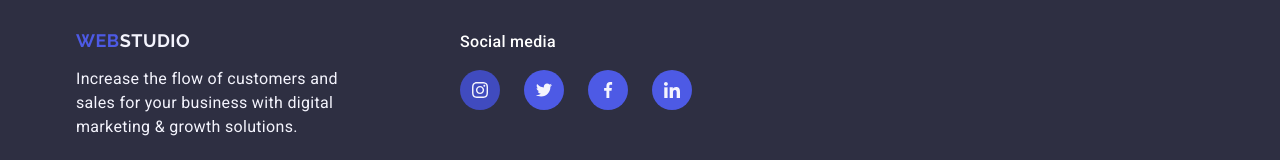
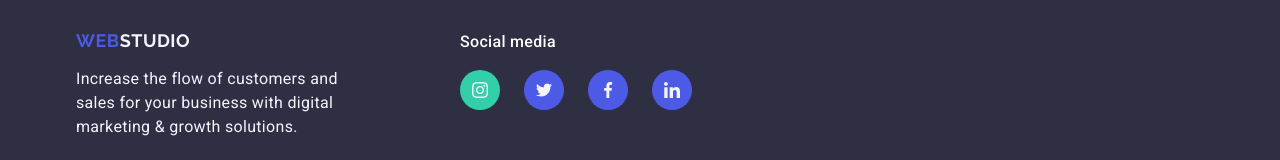
Before and after one commit to NassBay/goit-markup-hw-04, a plain HTML site: page index.html in a window 1280 px wide. In both pictures the pointer is over the link 480 px from the left and 3349 px from the top of the page. Shown: the part 3259-3419 px from the top of the page. Drawn offline with nearby package versions, Linux system fonts and the light colour scheme.

Commit message:
commit4
- change color of icon(active state) in footer

```diff
--- a/css/style.css
+++ b/css/style.css
@@ -441,3 +441,8 @@ img {
   letter-spacing: 0.32px;
   margin-bottom: 16px;
 }
+
+.footer .social-media-link:hover,
+.footer.social-media-link:focus {
+  background-color:  #31D0AA;
+}
```
